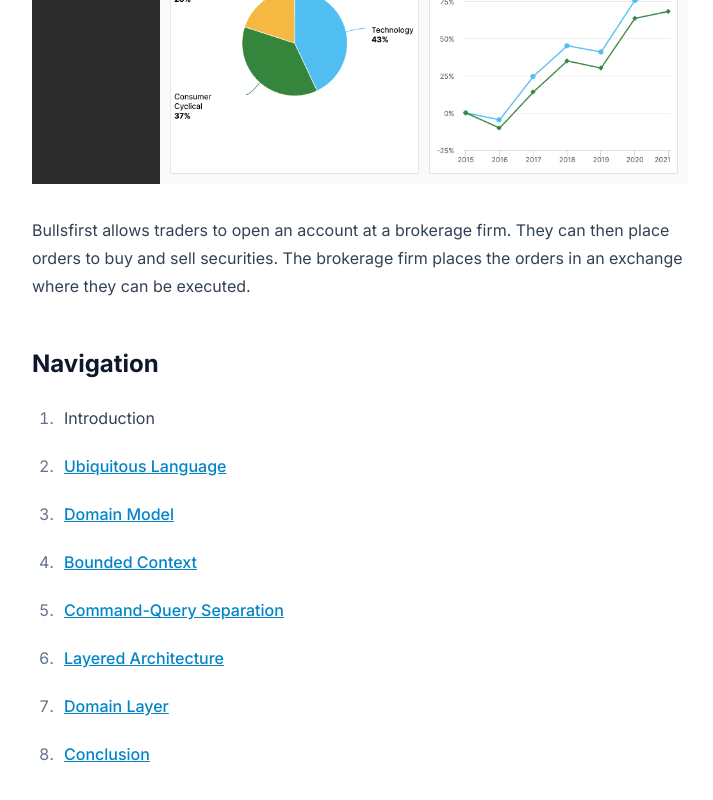
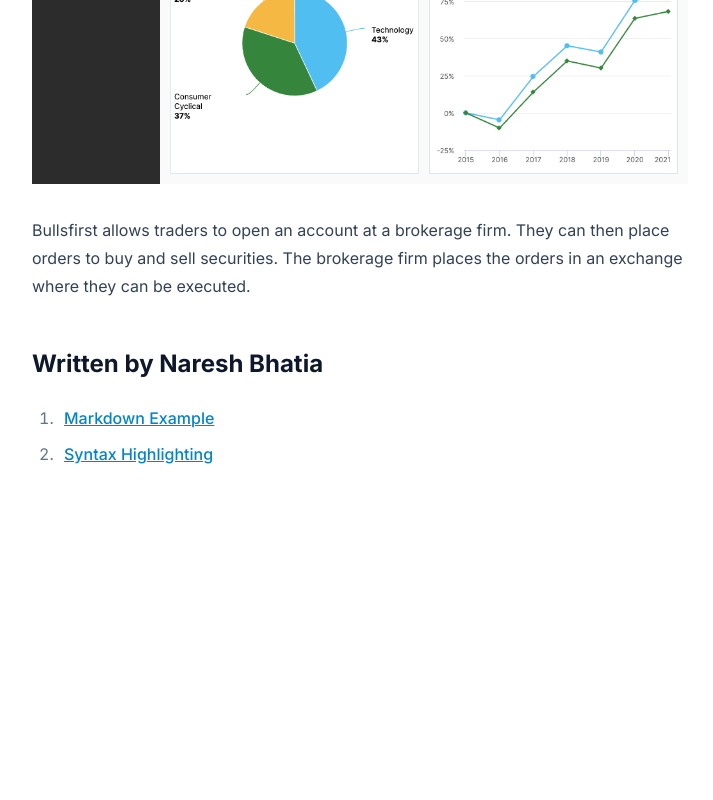
Before and after one commit to nareshbhatia/blog-template, a Next.js app: page /articles/domain-driven-design in a window 1280 px wide. Shown: the part 1173-1973 px from the top of the page, without its empty margins (264-977 px from the left). After the commit the page ends 1689 px from the top, so only its background shows below. Built offline with nearby package versions, Linux system fonts and the light colour scheme.

Commit message:
chore: content changes

```diff
--- a/src/app/articles/domain-driven-design/page.mdx
+++ b/src/app/articles/domain-driven-design/page.mdx
@@ -50,25 +50,7 @@ Bullsfirst allows traders to open an account at a brokerage firm. They can then
 place orders to buy and sell securities. The brokerage firm places the orders in
 an exchange where they can be executed.
 
-## Navigation
+## Written by Naresh Bhatia
 
-1. Introduction
-2. <Link href="/articles/domain-driven-design-2-ubiquitous-language">
-     Ubiquitous Language
-   </Link>
-3. <Link href="/articles/domain-driven-design-3-domain-model">
-     Domain Model
-   </Link>
-4. <Link href="/articles/domain-driven-design-4-bounded-context">
-     Bounded Context
-   </Link>
-5. <Link href="/articles/domain-driven-design-5-command-query-separation">
-     Command-Query Separation
-   </Link>
-6. <Link href="/articles/domain-driven-design-6-layered-architecture">
-     Layered Architecture
-   </Link>
-7. <Link href="/articles/domain-driven-design-7-domain-layer">
-     Domain Layer
-   </Link>
-8. <Link href="/articles/domain-driven-design-8-conclusion">Conclusion</Link>
+1. <Link href="/articles/markdown-example">Markdown Example</Link>
+2. <Link href="/articles/syntax-highlighting">Syntax Highlighting</Link>
```
